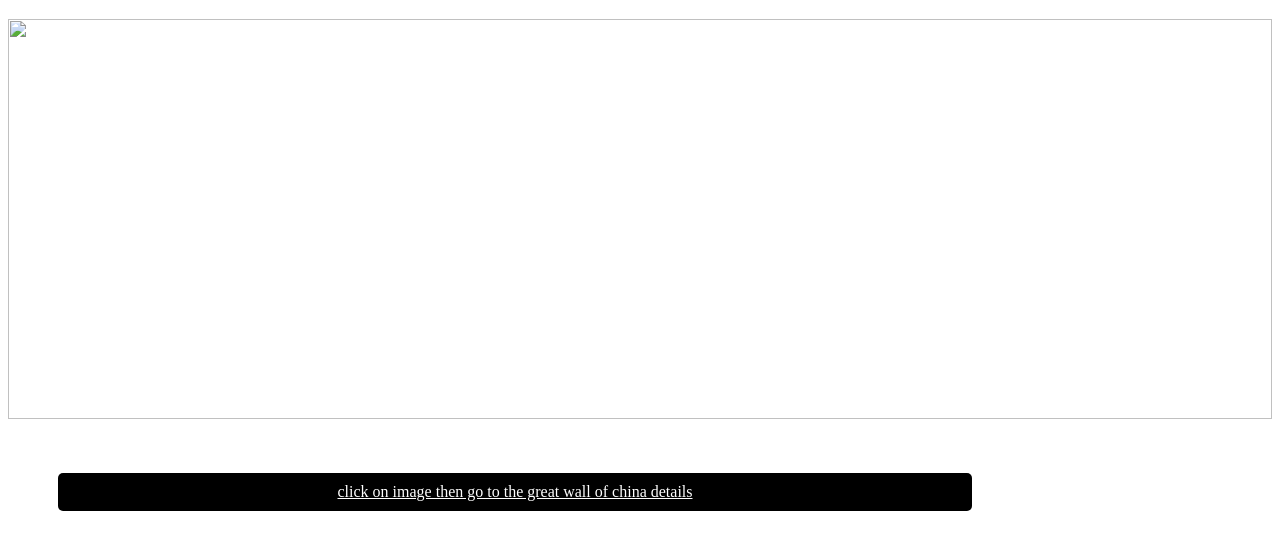
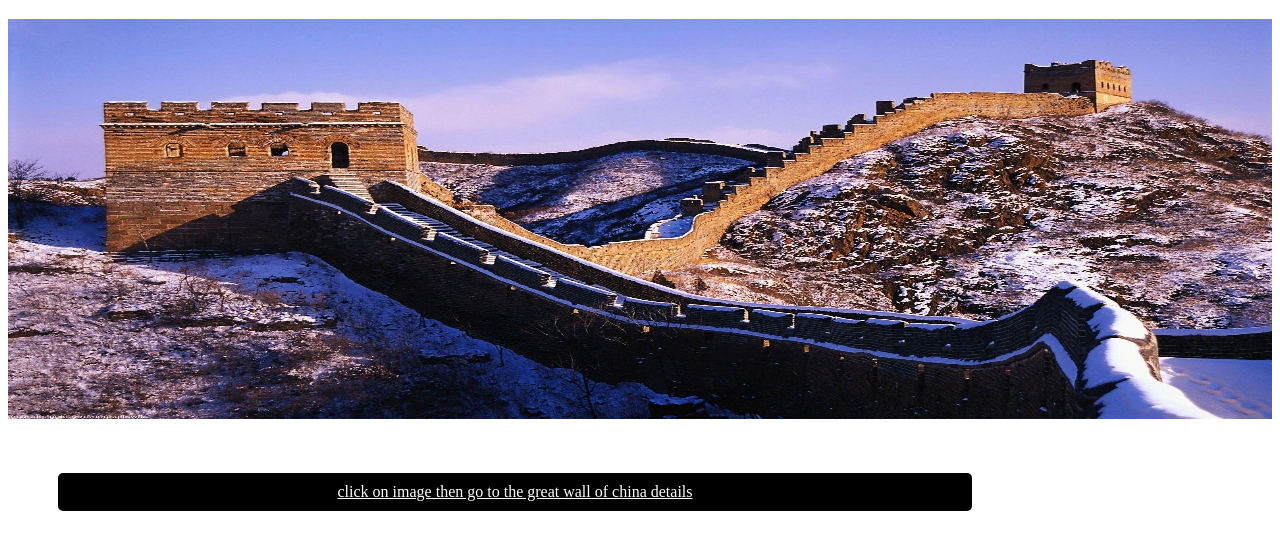
Before and after one commit to vikashraj2001/web-designing, a plain HTML site: page taskfourth.html in a window 1280 px wide. Shown: the part 62-612 px from the top of the page. Drawn offline with Linux system fonts and the light colour scheme; the site is published under a folder, as on GitHub Pages, so addresses that start at the root find nothing.

Commit message:
Update taskfourth.html

```diff
--- a/taskfourth.html
+++ b/taskfourth.html
@@ -48,7 +48,7 @@
 <body>
     <h1>this is the great wall of china</h1>
 
-    <img src="/china wall.jpg" alt="">
+    <img src="china wall.jpg" alt="">
     <p>
 
         <a href="https://nationalgeographic.org"> click on image then go to the great wall of china details</a>
```
